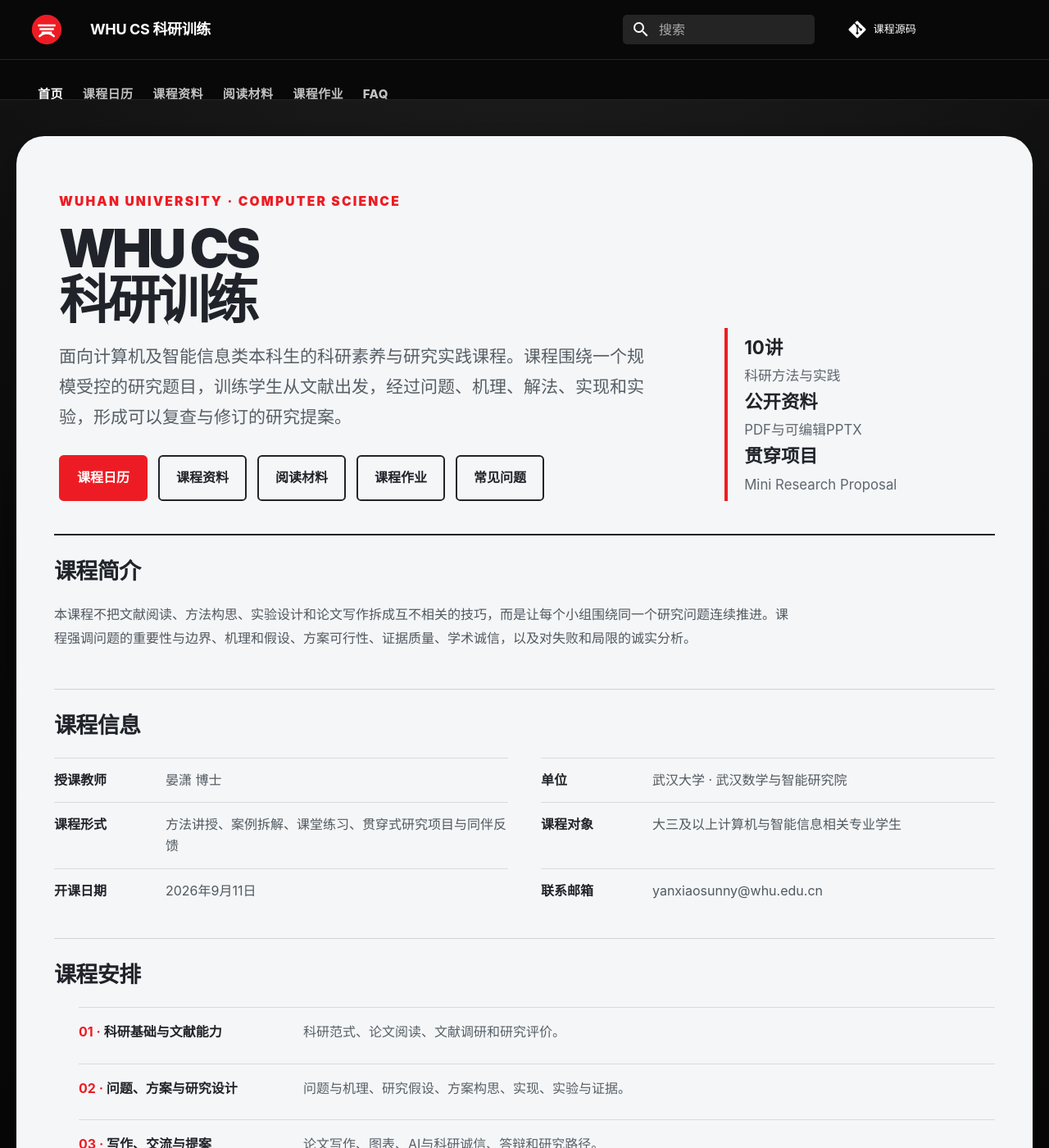
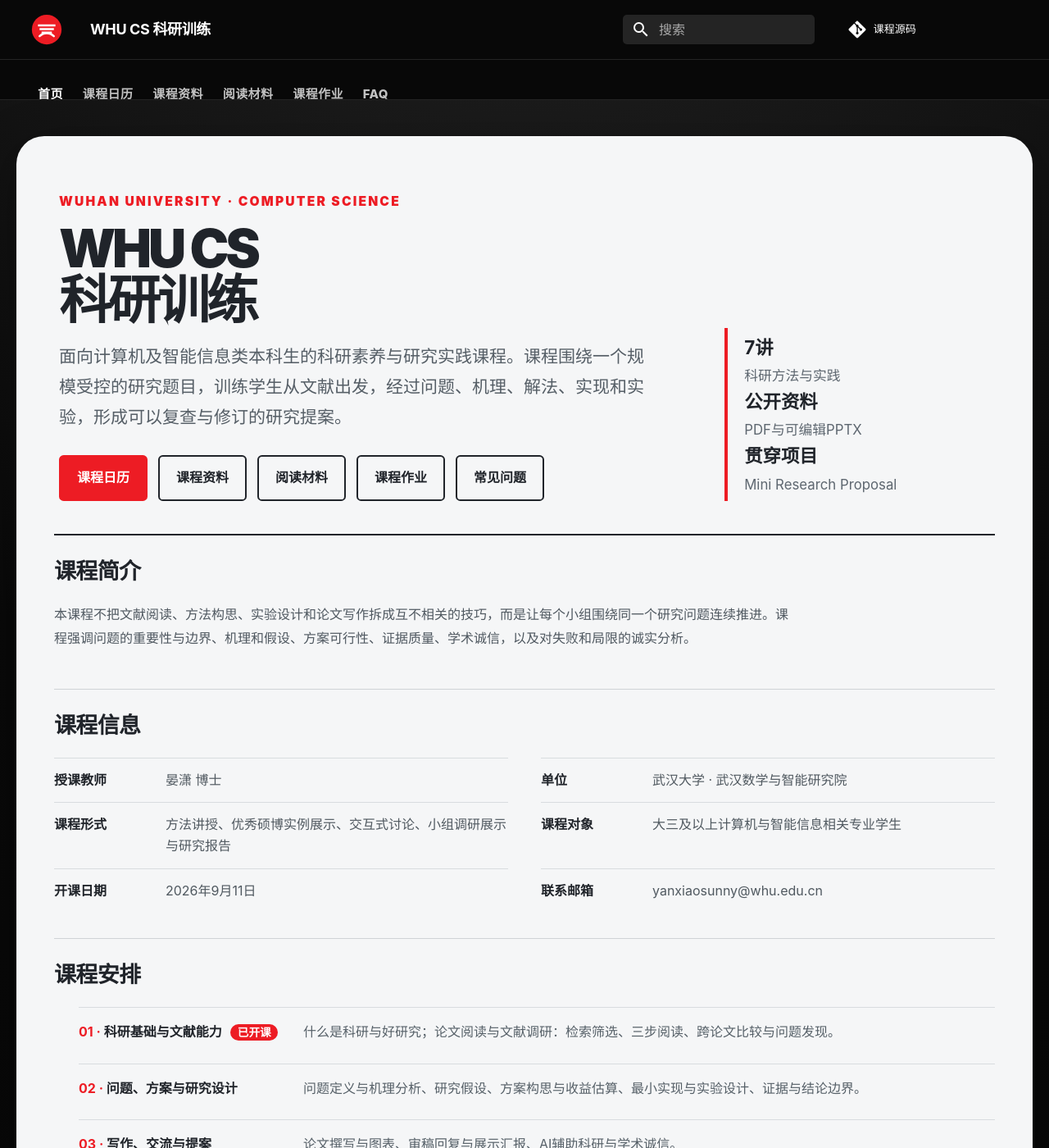
Before and after one commit to xxzhang99/research-training-course, an MkDocs documentation site: the page built from docs/index.md, in a window 1280 px wide and 1400 px high. Shown: the whole window at 82% size. Built offline with MkDocs 1.6.1 and Material for MkDocs 9.7.7, drawn with Linux system fonts in a browser that asks for light colours; comment, search, counter and statistics services are not loaded; some of the changed text lies outside the part shown.

Commit message:
Update course outline on homepage

```diff
--- a/docs/assets/css/extra.css
+++ b/docs/assets/css/extra.css
@@ -303,6 +303,7 @@
 .course-outline li { display: grid; grid-template-columns: 250px 1fr; gap: 1.2rem; padding: .85rem 0; border-top: 1px solid #d8dcdf; counter-increment: course-part; }
 .course-outline li strong::before { content: "0" counter(course-part) " · "; color: var(--course-red); }
 .course-outline li span { color: #566068; }
+.course-outline li strong em { margin-left: .35rem; padding: .1rem .42rem; border-radius: 999px; background: var(--course-red); color: #fff; font-size: .68rem; font-style: normal; font-weight: 800; white-space: nowrap; }
 .simple-course-table, .assignment-table { width: 100%; border-collapse: collapse; }
 .simple-course-table th, .assignment-table th { padding: .7rem .6rem; border-bottom: 2px solid var(--course-ink); text-align: left; }
 .simple-course-table td, .assignment-table td { padding: .75rem .6rem; border-bottom: 1px solid #d5d9dc; }
--- a/docs/index.md
+++ b/docs/index.md
@@ -18,7 +18,7 @@
 </div>
 </div>
 <div class="course-facts">
-<strong>10讲</strong><span>科研方法与实践</span>
+<strong>7讲</strong><span>科研方法与实践</span>
 <strong>公开资料</strong><span>PDF与可编辑PPTX</span>
 <strong>贯穿项目</strong><span>Mini Research Proposal</span>
 </div>
@@ -34,7 +34,7 @@
 <div class="course-info-list">
 <div><strong>授课教师</strong><span>晏潇 博士</span></div>
 <div><strong>单位</strong><span>武汉大学 · 武汉数学与智能研究院</span></div>
-<div><strong>课程形式</strong><span>方法讲授、案例拆解、课堂练习、贯穿式研究项目与同伴反馈</span></div>
+<div><strong>课程形式</strong><span>方法讲授、优秀硕博实例展示、交互式讨论、小组调研展示与研究报告</span></div>
 <div><strong>课程对象</strong><span>大三及以上计算机与智能信息相关专业学生</span></div>
 <div><strong>开课日期</strong><span>2026年9月11日</span></div>
 <div><strong>联系邮箱</strong><span>yanxiaosunny@whu.edu.cn</span></div>
@@ -44,10 +44,12 @@
 <section class="home-section">
 <h2>课程安排</h2>
 <ol class="course-outline">
-<li><strong>科研基础与文献能力</strong><span>科研范式、论文阅读、文献调研和研究评价。</span></li>
-<li><strong>问题、方案与研究设计</strong><span>问题与机理、研究假设、方案构思、实现、实验与证据。</span></li>
-<li><strong>写作、交流与提案</strong><span>论文写作、图表、AI与科研诚信、答辩和研究路径。</span></li>
+<li><strong>科研基础与文献能力 <em>已开课</em></strong><span>什么是科研与好研究；论文阅读与文献调研：检索筛选、三步阅读、跨论文比较与问题发现。</span></li>
+<li><strong>问题、方案与研究设计</strong><span>问题定义与机理分析、研究假设、方案构思与收益估算、最小实现与实验设计、证据与结论边界。</span></li>
+<li><strong>写作、交流与提案</strong><span>论文撰写与图表、审稿回复与展示汇报、AI辅助科研与学术诚信。</span></li>
+<li><strong>科研生活与硕博申请</strong><span>压力管理、时间规划与科研生活平衡；简历和文书撰写、联系导师、面试准备与选择Offer。</span></li>
 </ol>
+<p class="small-note">课程内容以实际授课为准，具体讲次与日期见课程日历。</p>
 </section>
 
 <section class="home-section">
```
